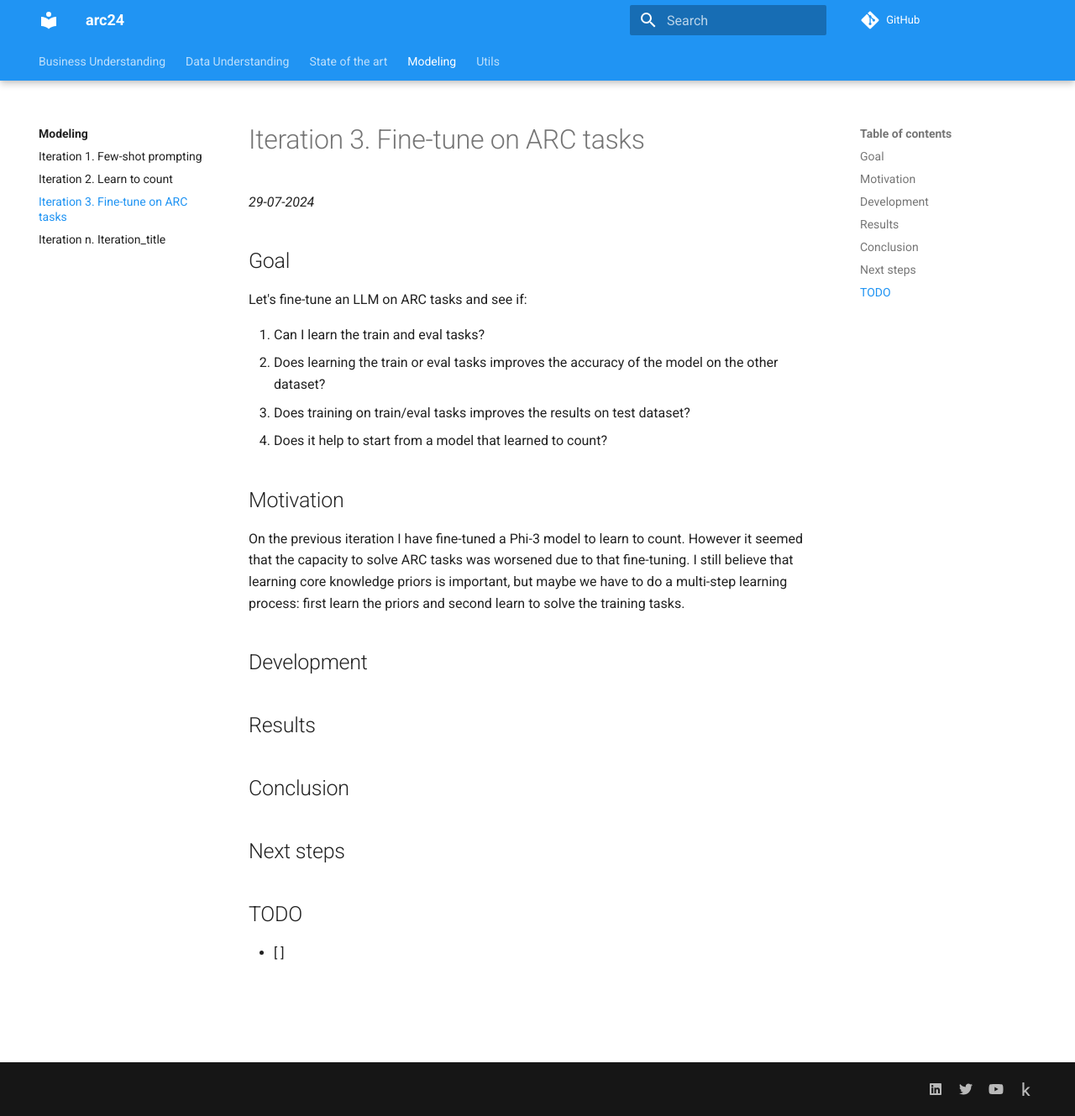
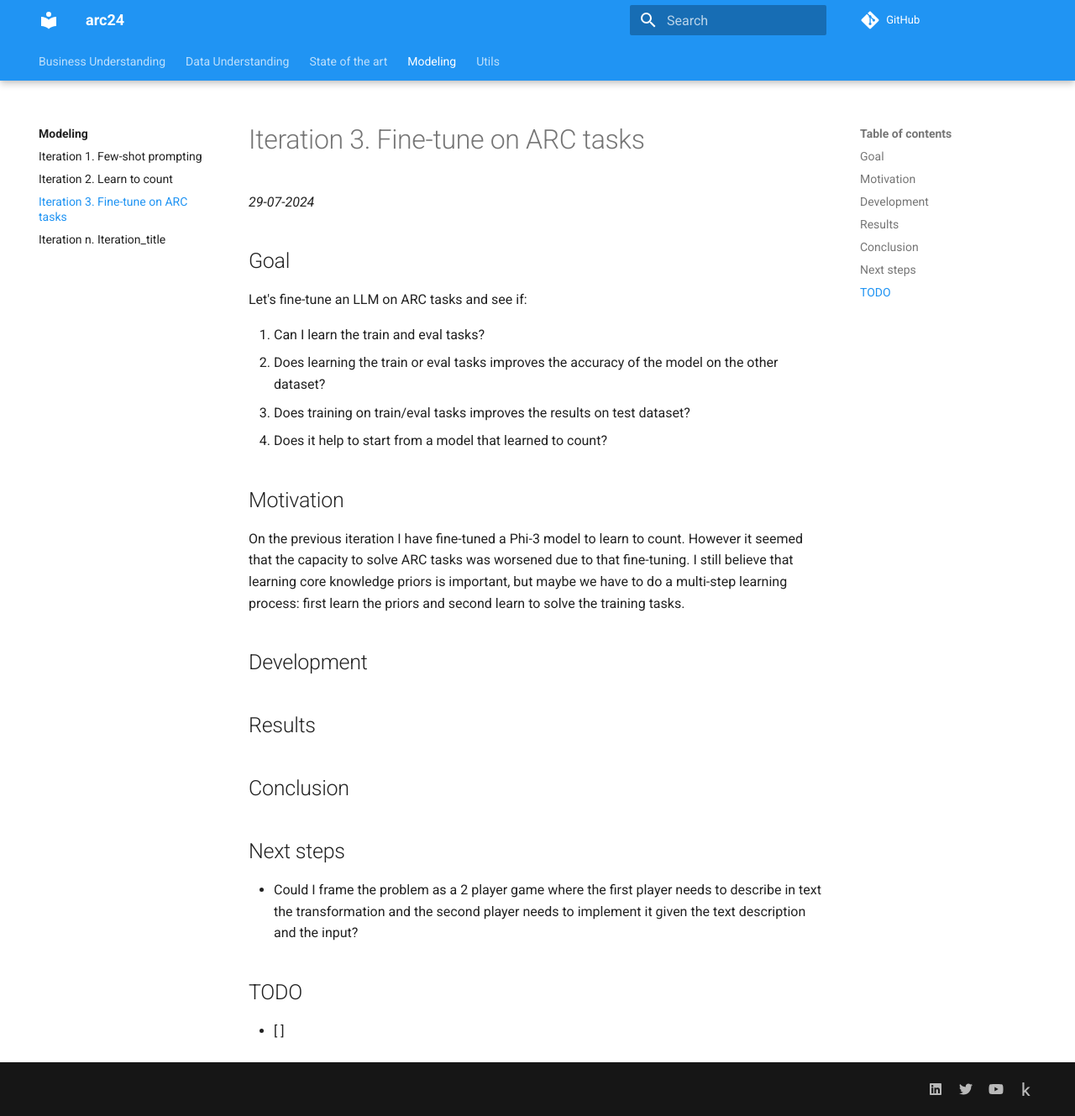
Before and after one commit to zhengjunyao-work/arc24, an MkDocs documentation site: the page built from docs/modeling/Iteration_03_fine-tune_on_arc.md, in a window 1280 px wide and 1329 px high. Shown: the whole window at 84% size. Built offline with MkDocs 1.6.1 and Material for MkDocs 9.7.7, drawn with Linux system fonts in a browser that asks for light colours; comment, search, counter and statistics services are not loaded.

Commit message:
added idea

```diff
--- a/docs/modeling/Iteration_03_fine-tune_on_arc.md
+++ b/docs/modeling/Iteration_03_fine-tune_on_arc.md
@@ -31,6 +31,9 @@ the priors and second learn to solve the training tasks.
 
 ## Next steps
 
+- Could I frame the problem as a 2 player game where the first player needs to describe in text the
+  transformation and the second player needs to implement it given the text description and the input?
+
 ## TODO
 
 - [ ]
```
